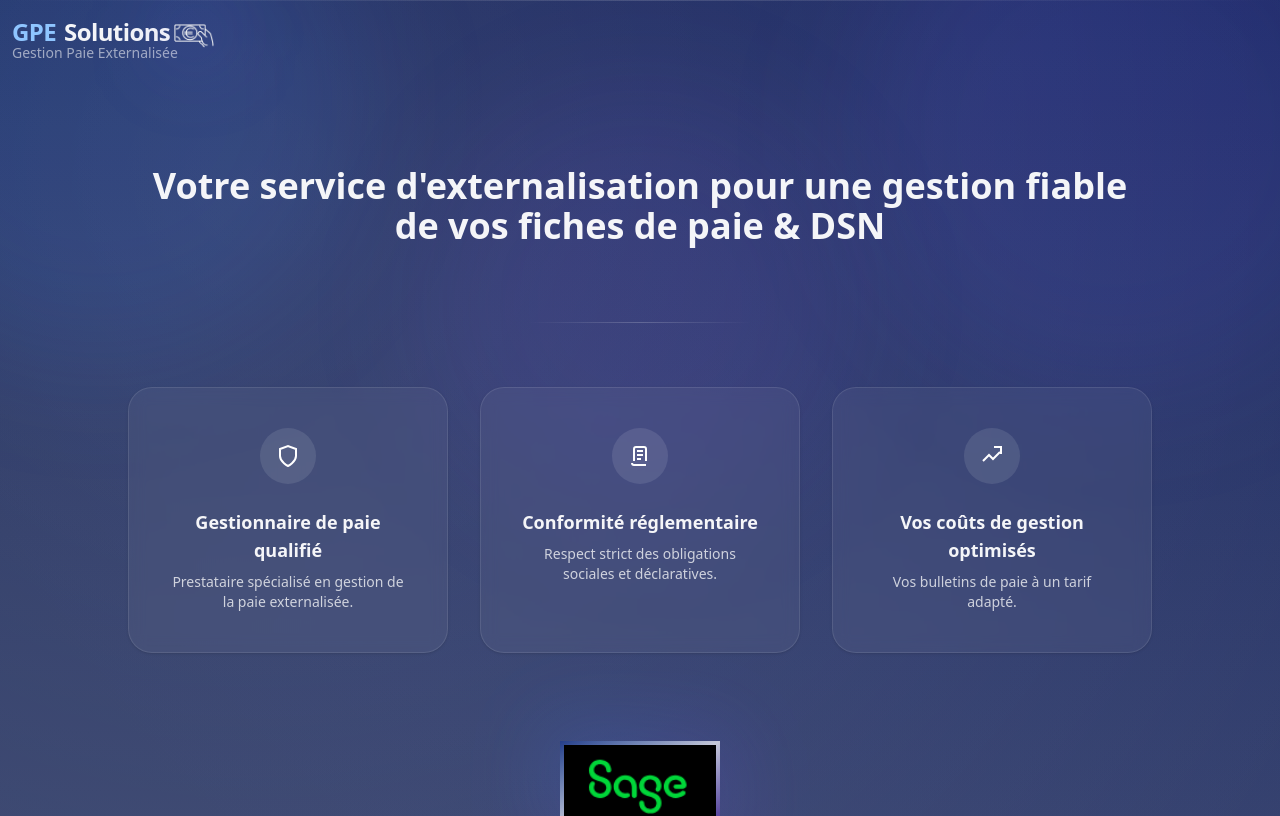
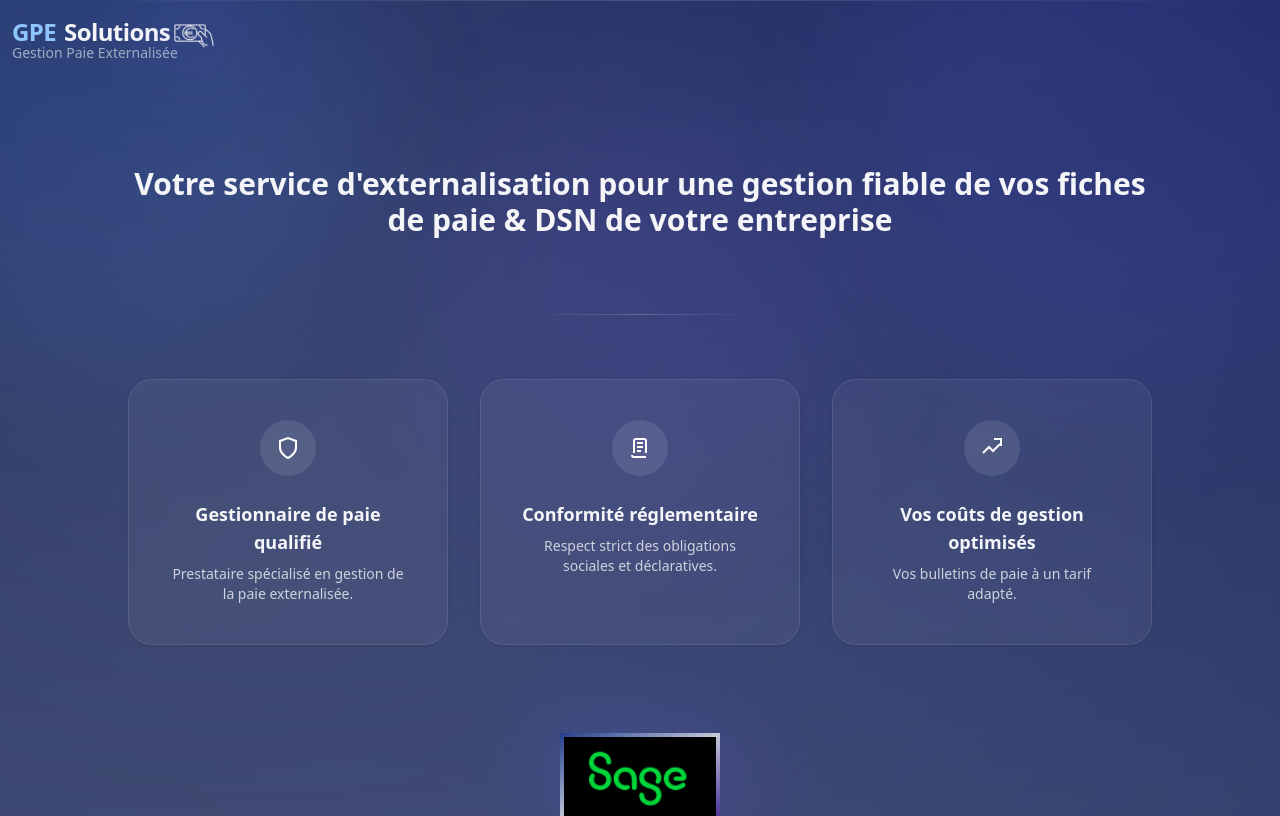
Before and after one commit to bassemshili3-cpu/gpe-solutions, a Next.js app: page / in a window 1280 px wide. Shown: the top 816 px of the page. Built offline with nearby package versions, Linux system fonts and the light colour scheme.

Commit message:
Update 5.9

```diff
--- a/app/page.tsx
+++ b/app/page.tsx
@@ -102,8 +102,8 @@ export default function Home() {
   <section className="relative z-10 py-6 px-6 bg-transparent">
     <div className="max-w-5xl mx-auto text-center">
       <AnimatedFadeIn>
-        <h2 className="mt-20 text-3xl md:text-4xl font-bold text-white/95 mb-10">
-          Votre service d'externalisation pour une gestion fiable de vos fiches de paie & DSN        </h2>
+        <h2 className="mt-20 text-3xl md:text-3xl font-bold text-white/95 mb-10">
+          Votre service d'externalisation pour une gestion fiable de vos fiches de paie & DSN de votre entreprise      </h2>
       </AnimatedFadeIn>
 
       {/* Center tagline */}
```
